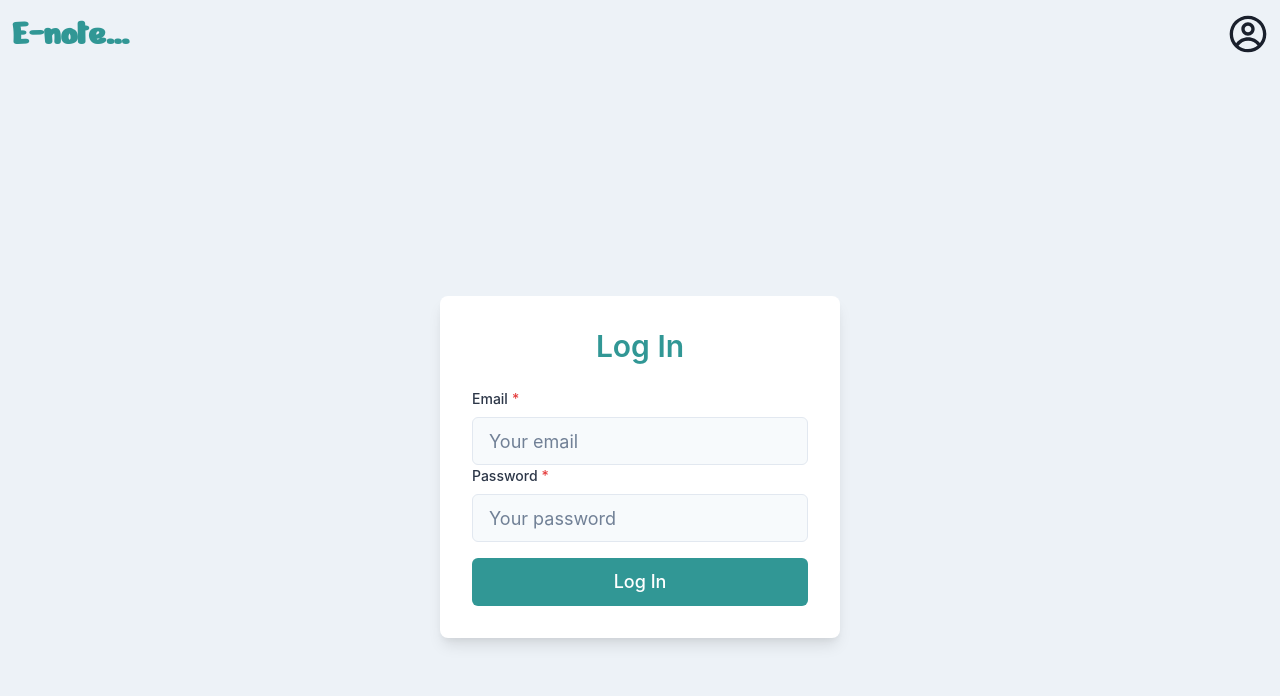
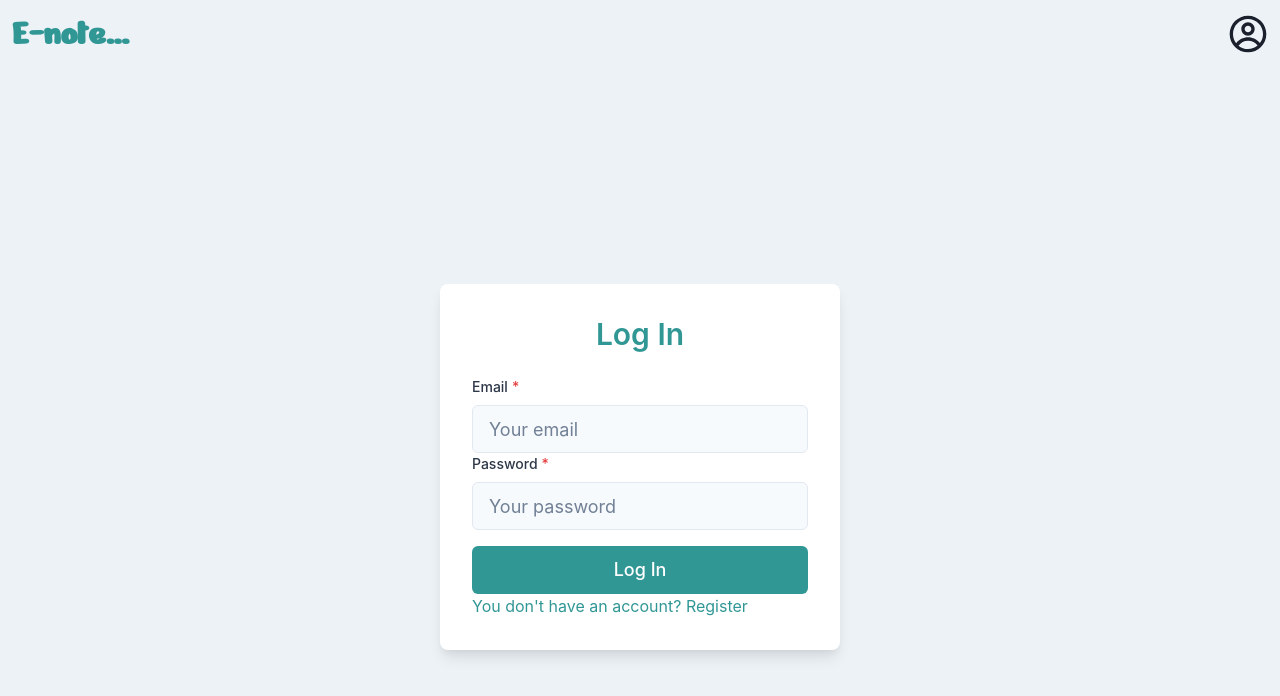
Before and after one commit to emignox/nx-App, a React (Vite) app in the folder apps/notebook/: page /login in a window 1280 px wide. Shown: the top 696 px of the page. Built offline with nearby package versions, Linux system fonts and the light colour scheme; a web font is replaced by a local one.

Commit message:
connection nx workspace

```diff
--- a/apps/notebook/src/app/auth/login.tsx
+++ b/apps/notebook/src/app/auth/login.tsx
@@ -1,5 +1,5 @@
 import React, { useState } from 'react';
-import { Box, Button, FormControl, FormLabel, Input, Heading, useToast, VStack, Flex } from '@chakra-ui/react';
+import { Box, Button, FormControl, FormLabel, Input, Heading, useToast, VStack, Flex ,Link} from '@chakra-ui/react';
 import { useMutation } from '@apollo/client';
 import { gql } from 'graphql-tag';
 import { useNavigate } from 'react-router-dom';
@@ -125,7 +125,11 @@ const LoginForm = () => {
             </Button>
           </form>
         </VStack>
+        <Link href="/" color="teal.500"   >
+              You don't have an account? Register
+            </Link>
       </Box>
+
     </Flex>
   );
 };
```
